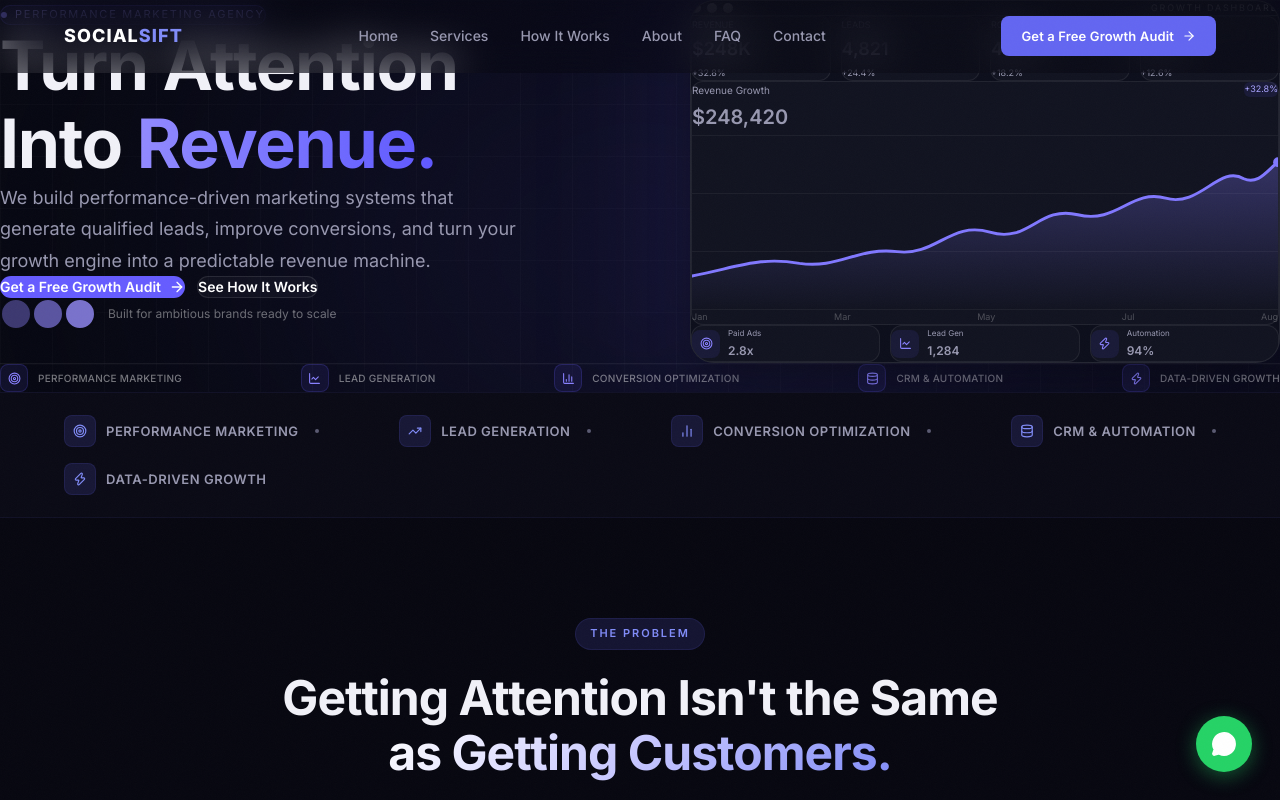
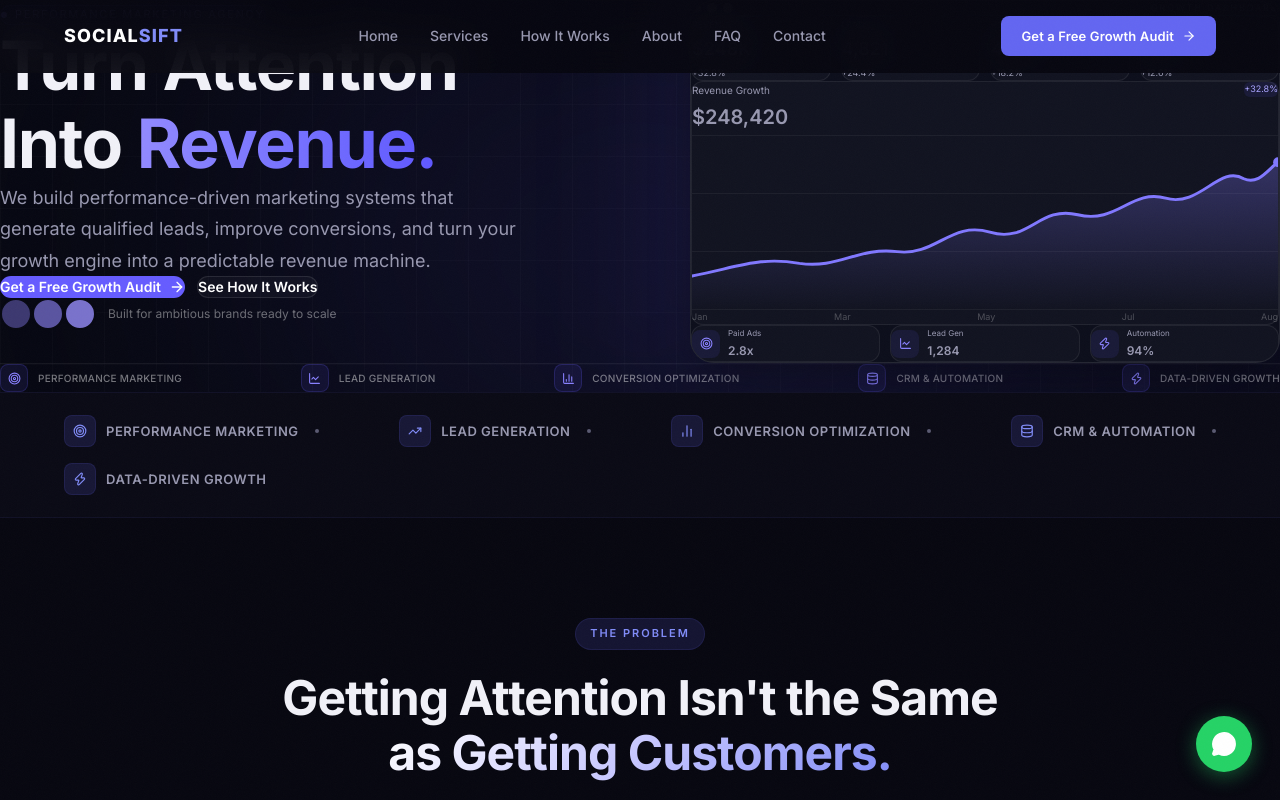
Before and after one commit to ritikrajput-dev/socialsift-website, a Next.js app: page / in a window 1280 px wide. Shown: the top 800 px of the page. Built offline with nearby package versions, Linux system fonts and the light colour scheme.

Commit message:
Update background color in Navigation component

```diff
--- a/src/components/Navigation.tsx
+++ b/src/components/Navigation.tsx
@@ -42,7 +42,7 @@ export default function Navigation() {
           right: 0,
           zIndex: 100,
           transition: "all 0.3s ease",
-          background: scrolled ? "rgba(7,7,16,0.95)" : "rgba(7,7,16,0.5)",
+          background: "rgba(7,7,16,0.92)",
           backdropFilter: "blur(20px)",
           borderBottom: scrolled ? "1px solid rgba(99,102,241,0.1)" : "1px solid transparent",
         }}
```
